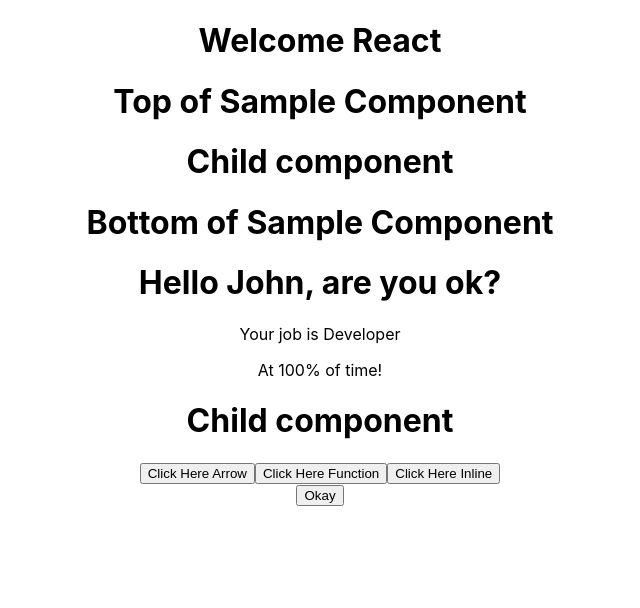
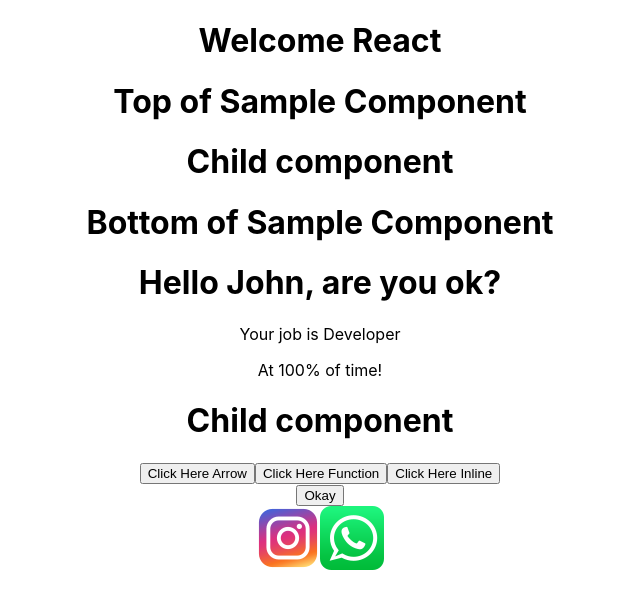
Before and after one commit to rafaelsslemes/basics_react, a React (Create React App) app: page / in a window 1280 px wide. Shown: the top 608 px of the page, without its empty margins (320-960 px from the left). Built offline with nearby package versions, Linux system fonts and the light colour scheme.

Commit message:
Added images

```diff
--- a/src/App.js
+++ b/src/App.js
@@ -1,5 +1,6 @@
-import logo from './logo.svg';
+import whatsappImg from './assets/whatsapp.png';
 import SampleComponent from './components/SampleComponent'
+
 
 import './App.css';
 import TemplateExpressions from './components/TemplateExpressions';
@@ -14,6 +15,9 @@ function App() {
         <TemplateExpressions/>
         <ChildComponent/>
         <EventClick/>
+        <img src='/instagram.png' alt='Image at Public Folder' />
+        <img src={whatsappImg} alt='Image at Assets Folder' />
+
     </div>
   );
 }
--- a/src/index.css
+++ b/src/index.css
@@ -5,6 +5,7 @@ body {
     sans-serif;
   -webkit-font-smoothing: antialiased;
   -moz-osx-font-smoothing: grayscale;
+  padding-bottom: 500px;
 }
 
 code {
```
Also changed, not shown: public/instagram.png (added), src/assets/whatsapp.png (added).
